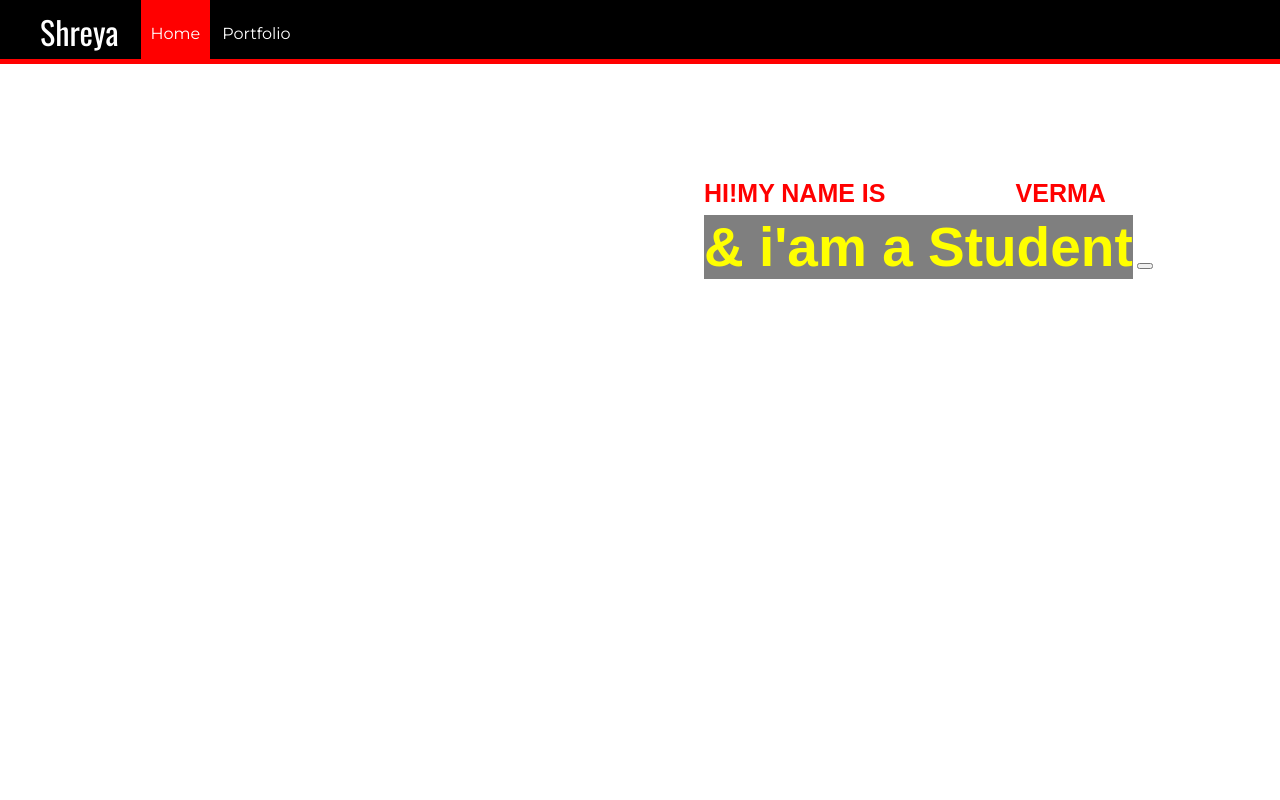
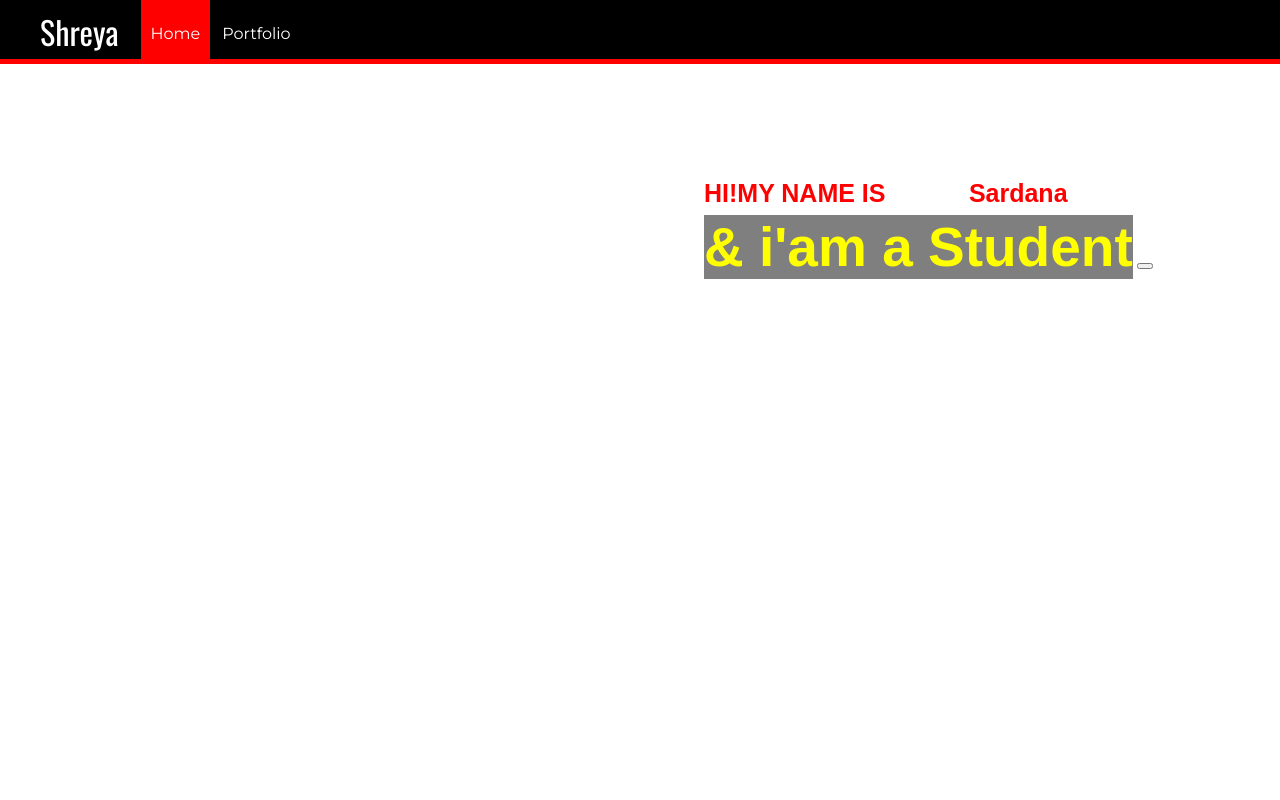
Before and after one commit to rajatgupta1998/shreya_sardana, a plain HTML site: page index.html in a window 1280 px wide. Shown: the top 800 px of the page. Drawn offline with nearby package versions, Linux system fonts and the light colour scheme; a web font is replaced by a local one.

Commit message:
Update index.html
name chnged

```diff
--- a/index.html
+++ b/index.html
@@ -18,7 +18,7 @@
 </header>
 <div class="divid"></div>
 <div class="flvig">
-	<h2 class="h21">HI!MY NAME IS<span style="color:white">PANKHURI</span>VERMA</h2>
+	<h2 class="h21">HI!MY NAME IS<span style="color:white">Shreya</span>Sardana</h2>
 	<h1 class="h12">& i'am a Student</a></h1>
 	<button><a class="but1" href="https://www.instagram.com/_shreyasardana_/">Know ME^_^</button></div>
   <div class="divid"></div>
```
